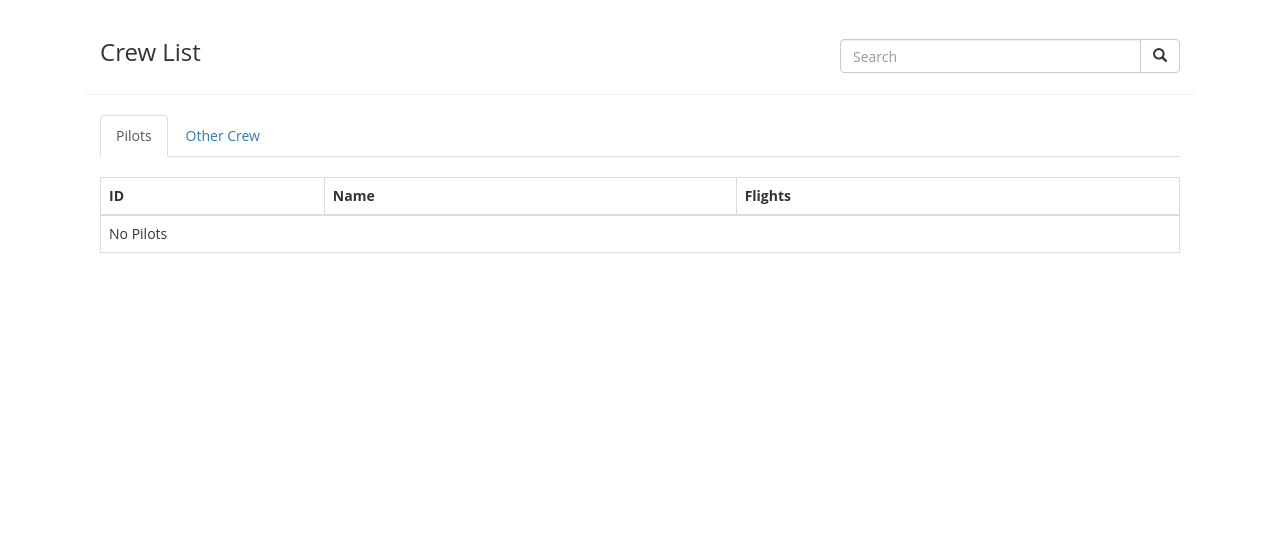
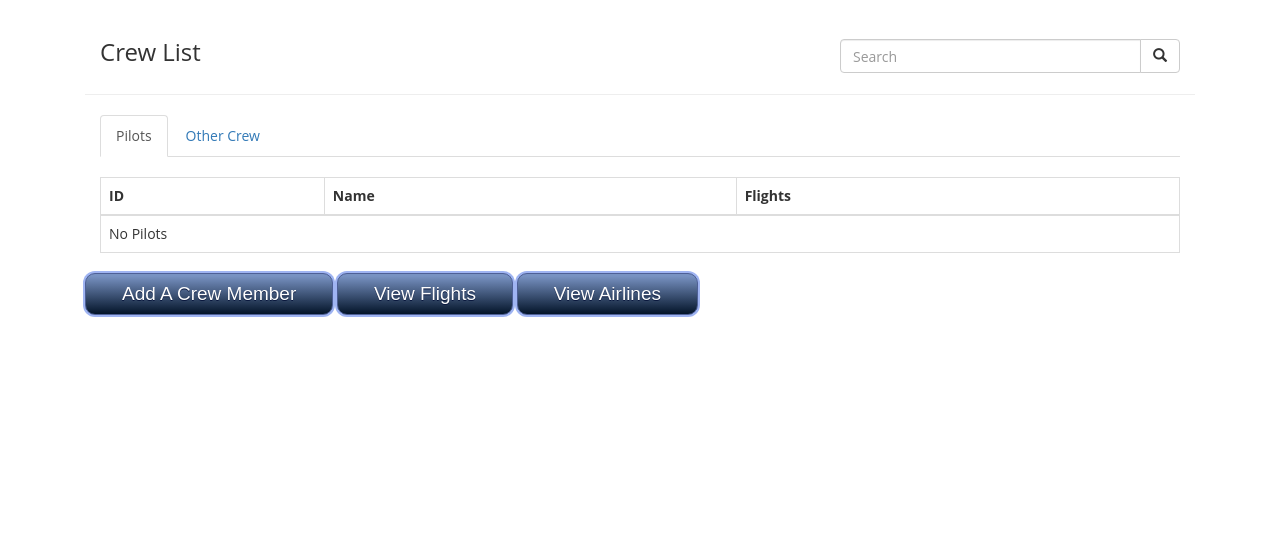
Before and after one commit to LockednKoded/ats, a Django app: page /flights/crew/ in a window 1280 px wide. Shown: the part 51-606 px from the top of the page. Run offline with Django 3.2, Linux system fonts and the light colour scheme; data that the repository does not hold is empty; some libraries are stand-ins or nearby versions.

Commit message:
added some buttons

```diff
--- a/src/templates/flight_info/list_airlines.html
+++ b/src/templates/flight_info/list_airlines.html
@@ -90,6 +90,7 @@
 </div>
 <a href="add"> <button name="add" class="myButton">Add An Airline</button></a>
 <a href="../"> <button name="flights" class="myButton">View Flights</button></a>
+<a href="../crew"> <button name="airlines" class="myButton">View Crew Members</button></a>
 {% endblock %}
 
 
--- a/src/templates/flight_info/list_crew.html
+++ b/src/templates/flight_info/list_crew.html
@@ -162,6 +162,9 @@
     </div>
 
 </div>
+<a href="add"> <button name="add" class="myButton">Add A Crew Member</button></a>
+<a href="../"> <button name="airlines" class="myButton">View Flights</button></a>
+<a href="../airlines"> <button name="airlines" class="myButton">View Airlines</button></a>
 {% endblock %}
 
 
--- a/src/templates/flight_info/list_flights.html
+++ b/src/templates/flight_info/list_flights.html
@@ -235,6 +235,7 @@
 </div>
 <a href="add"> <button name="add" class="myButton">Add A Flight</button></a>
 <a href="airlines"> <button name="airlines" class="myButton">View Airlines</button></a>
+<a href="crew"> <button name="airlines" class="myButton">View Crew Members</button></a>
 {% endblock %}
 
 
```
